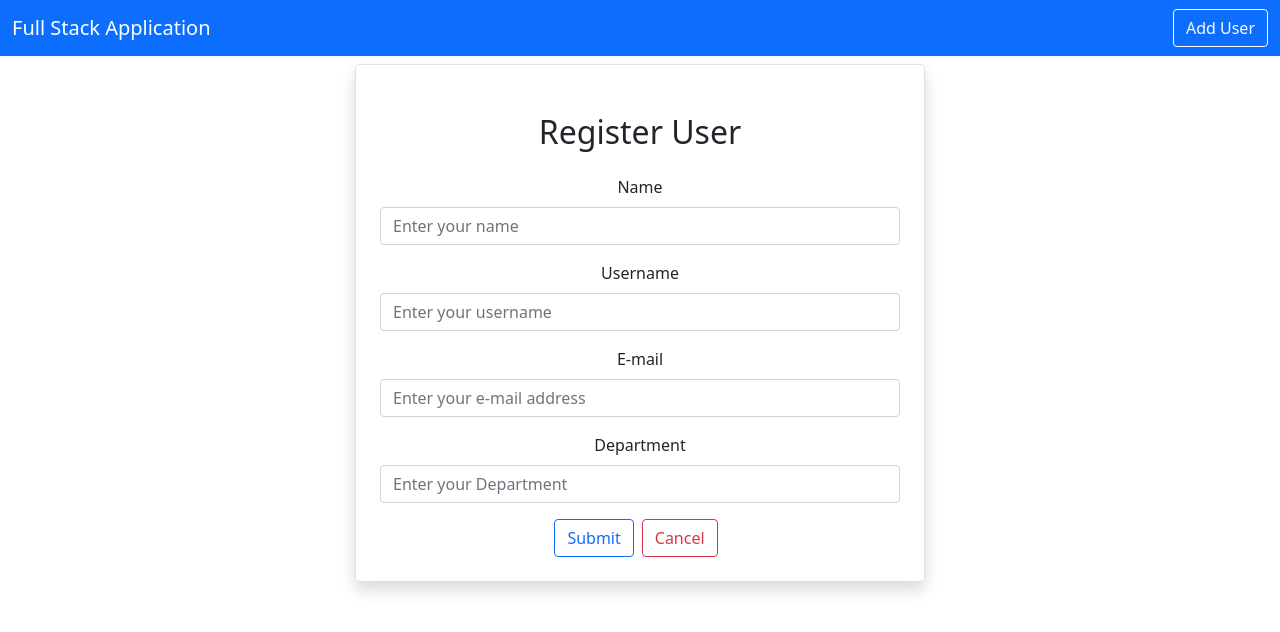
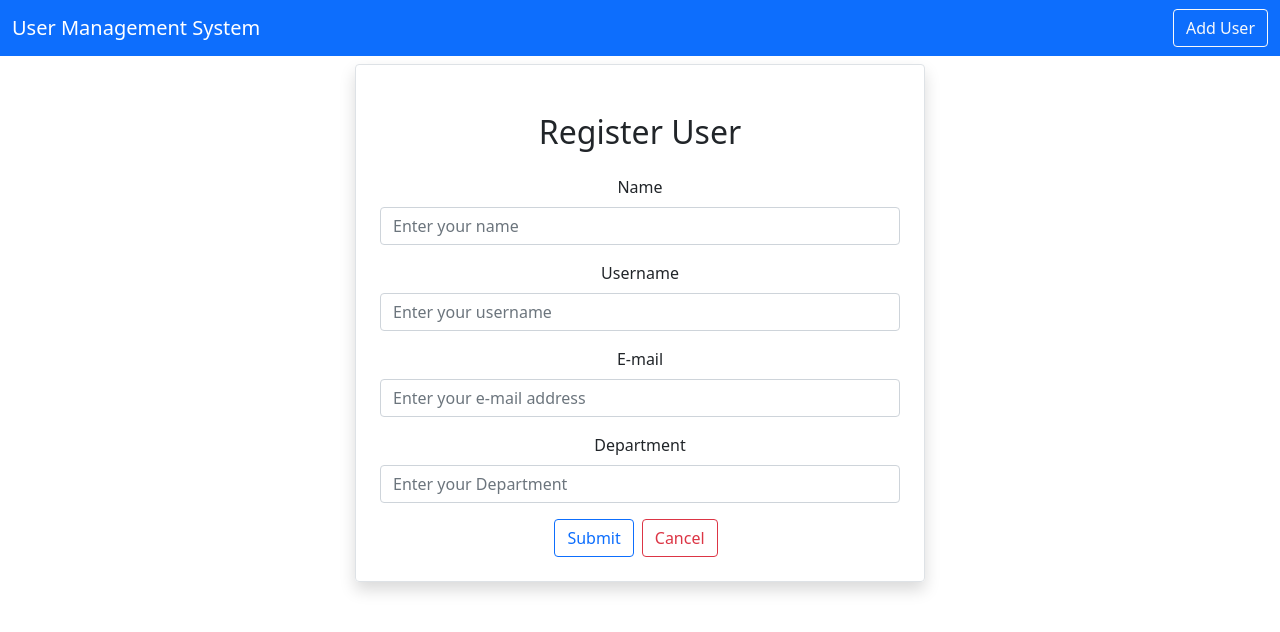
Before and after one commit to xLuucaaa/SW-Testing-and-Quality-Assurance, a React (Create React App) app in the folder fullstack-frontend/: page /adduser in a window 1280 px wide. Shown: the top 632 px of the page. Built offline with nearby package versions, Linux system fonts and the light colour scheme.

Commit message:
Hotfix: Sorting API endpoint - resolve issues.

```diff
--- a/fullstack-frontend/src/layout/Navbar.js
+++ b/fullstack-frontend/src/layout/Navbar.js
@@ -7,7 +7,7 @@ export default function Navbar() {
       <nav className="navbar navbar-expand-lg navbar-dark bg-primary">
         <div className="container-fluid">
           <Link className="navbar-brand" to="/">
-            Full Stack Application
+            User Management System
           </Link>
           <button
             className="navbar-toggler"
--- a/fullstack-frontend/src/pages/Home.js
+++ b/fullstack-frontend/src/pages/Home.js
@@ -18,7 +18,7 @@ export default function Home() {
   }, [sortCriteria, sortDirection]);
 
   const loadSortedUsers = async () => {
-    let url = `http://localhost:8080/users`;
+    let url = `http://localhost:8080/users/sort`;
 
     if (sortCriteria) {
       url += `?sortBy=${sortCriteria}&sortDirection=${sortDirection}`;
@@ -93,7 +93,7 @@ export default function Home() {
                 </button>
               </th>
               <th scope="col">
-                <button onClick={() => handleSortClick("department")}d>
+                <button onClick={() => handleSortClick("department")} d>
                   Department{renderSortArrow("department")}
                 </button>
               </th>
```
